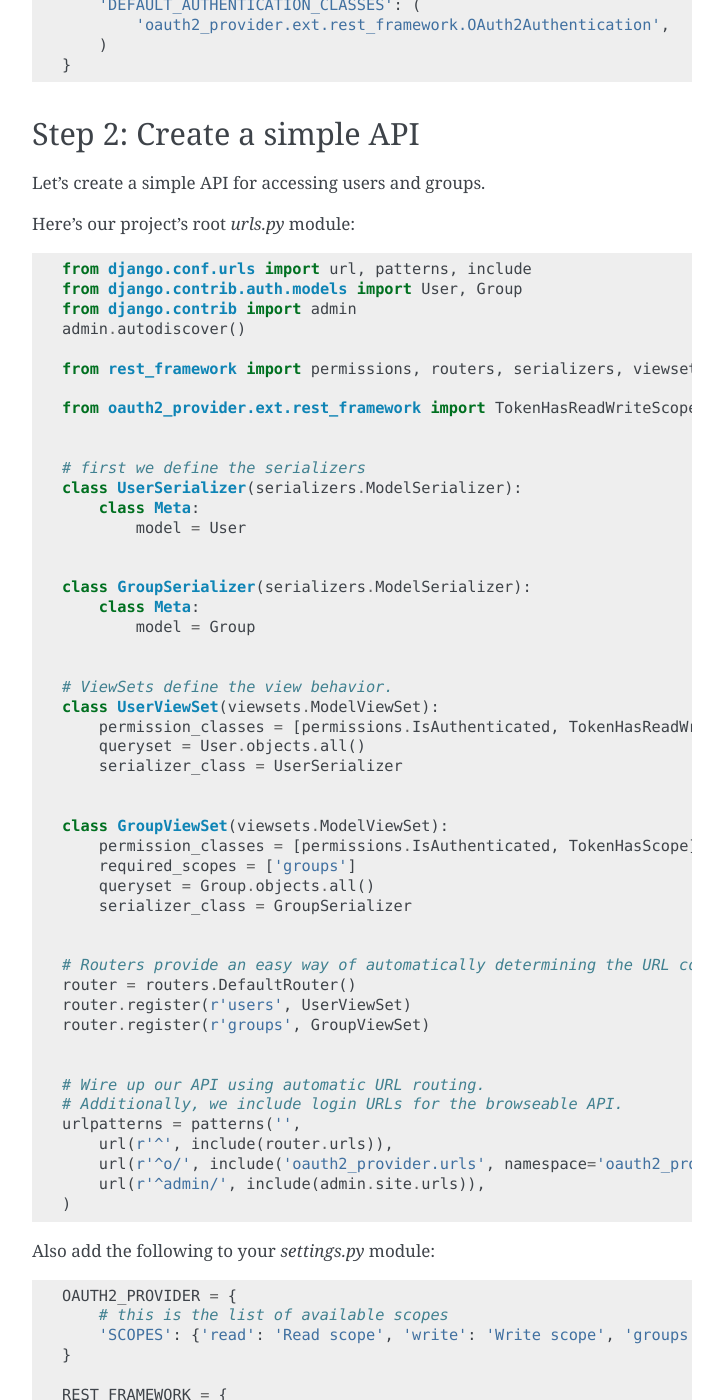
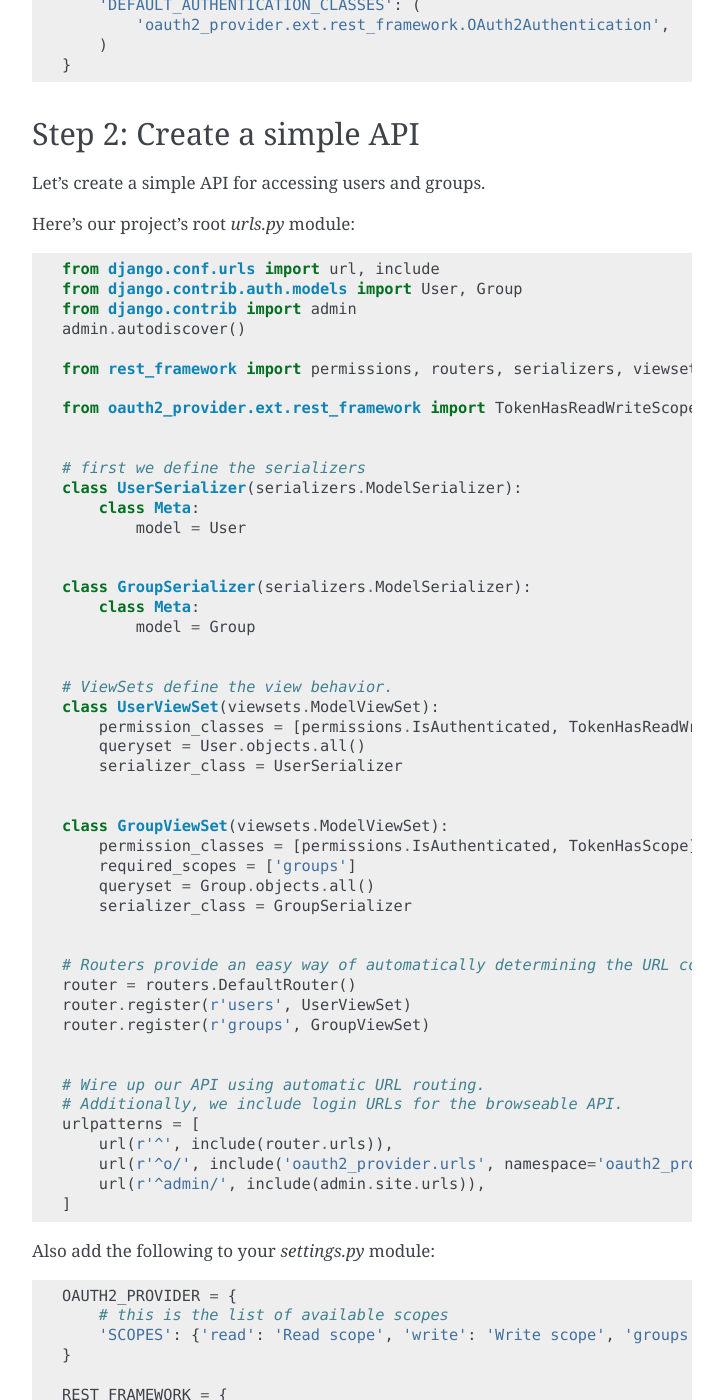
Before and after one commit to sheriffwoody0922/oauth-python-django, a Sphinx documentation site: the page built from docs/rest-framework/getting_started.rst, in a window 1280 px wide and 1400 px high, scrolled down 771 px. Shown: the whole window, without its empty margins (388-1111 px from the left). Built offline with Sphinx 7.4.7, drawn with Linux system fonts in a browser that asks for light colours.

Commit message:
urlpatterns are now plain lists

```diff
--- a/README.rst
+++ b/README.rst
@@ -72,10 +72,10 @@
 
 .. code-block:: python
 
-    urlpatterns = patterns(
+    urlpatterns = [
         ...
         url(r'^o/', include('oauth2_provider.urls', namespace='oauth2_provider')),
-    )
+    ]
 
 Documentation
 --------------
--- a/docs/install.rst
+++ b/docs/install.rst
@@ -19,10 +19,10 @@
 
 .. code-block:: python
 
-    urlpatterns = patterns(
+    urlpatterns = [
         ...
         url(r'^o/', include('oauth2_provider.urls', namespace='oauth2_provider')),
-    )
+    ]
 
 Sync your database
 ------------------
--- a/docs/rest-framework/getting_started.rst
+++ b/docs/rest-framework/getting_started.rst
@@ -48,7 +48,7 @@
 
 .. code-block:: python
 
-    from django.conf.urls import url, patterns, include
+    from django.conf.urls import url, include
     from django.contrib.auth.models import User, Group
     from django.contrib import admin
     admin.autodiscover()
@@ -91,11 +91,11 @@
 
     # Wire up our API using automatic URL routing.
     # Additionally, we include login URLs for the browseable API.
-    urlpatterns = patterns('',
+    urlpatterns = [
         url(r'^', include(router.urls)),
         url(r'^o/', include('oauth2_provider.urls', namespace='oauth2_provider')),
         url(r'^admin/', include(admin.site.urls)),
-    )
+    ]
 
 Also add the following to your `settings.py` module:
 
--- a/docs/tutorial/tutorial_01.rst
+++ b/docs/tutorial/tutorial_01.rst
@@ -33,12 +33,11 @@
 
 .. code-block:: python
 
-    urlpatterns = patterns(
-        '',
+    urlpatterns = [
         url(r'^admin/', include(admin.site.urls)),
         url(r'^o/', include('oauth2_provider.urls', namespace='oauth2_provider')),
         # ...
-    )
+    ]
 
 Include the CORS middleware in your `settings.py`:
 
--- a/docs/tutorial/tutorial_02.rst
+++ b/docs/tutorial/tutorial_02.rst
@@ -34,7 +34,7 @@
 
 .. code-block:: python
 
-    from django.conf.urls import patterns, url
+    from django.conf.urls import url
     import oauth2_provider.views as oauth2_views
     from django.conf import settings
     from .views import ApiEndpoint
--- a/docs/tutorial/tutorial_03.rst
+++ b/docs/tutorial/tutorial_03.rst
@@ -65,11 +65,10 @@
 
 .. code-block:: python
 
-    urlpatterns = patterns(
-        '',
+    urlpatterns = [
         url(r'^secret$', 'my.views.secret_page', name='secret'),
         '...',
-    )
+    ]
 
 You should have an :term:`Application` registered at this point, if you don't, follow the steps in
 the previous tutorials to create one. Obtain an :term:`Access Token`, either following the OAuth2
```
Also changed, not shown: 3 other files.
